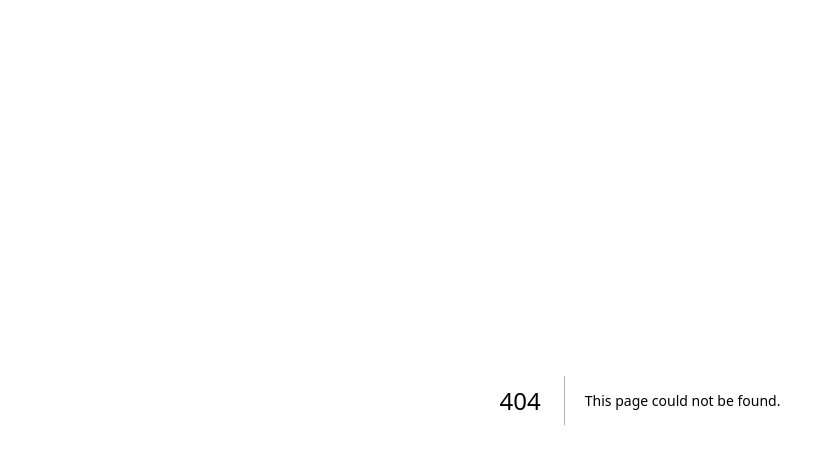
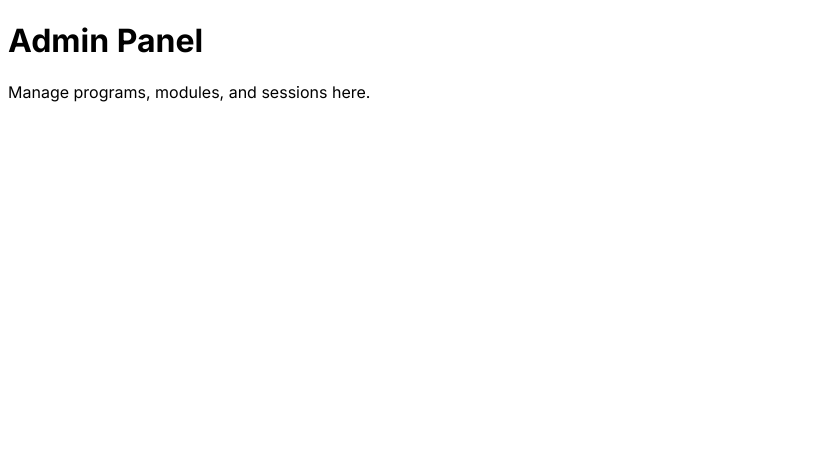
Before and after one commit to moseslovesemail/free-the-brave-app, a Next.js app: page /admin in a window 1280 px wide. Before the commit this address had no page. Shown: the top 464 px of the page, without its empty margins (0-835 px from the left). Built offline with nearby package versions, Linux system fonts and the light colour scheme.

Commit message:
feat: add admin page

```diff
--- /dev/null
+++ b/app/admin/page.tsx
@@ -0,0 +1,8 @@
+export default function AdminPage() {
+  return (
+    <main className="p-4">
+      <h1 className="text-2xl font-bold mb-4">Admin Panel</h1>
+      <p>Manage programs, modules, and sessions here.</p>
+    </main>
+  );
+}
```
